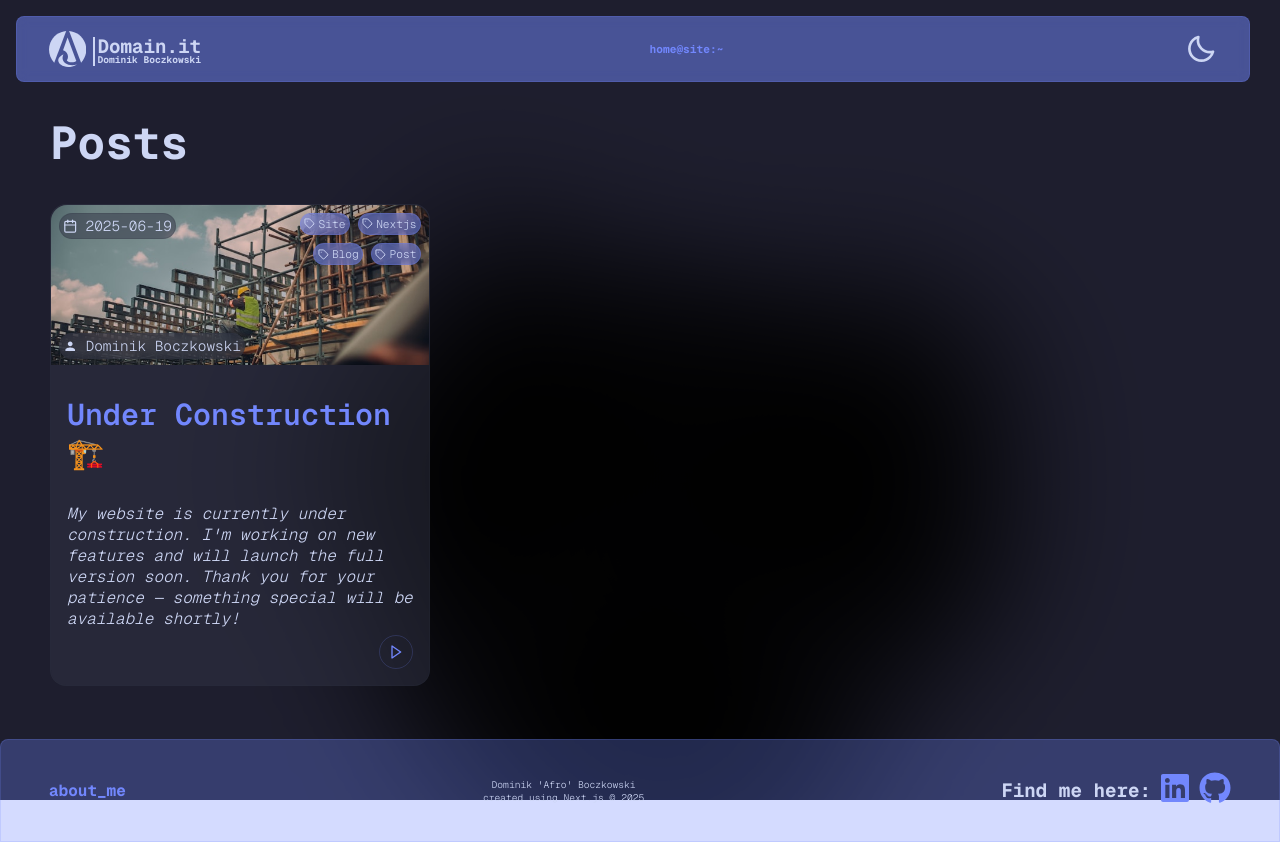
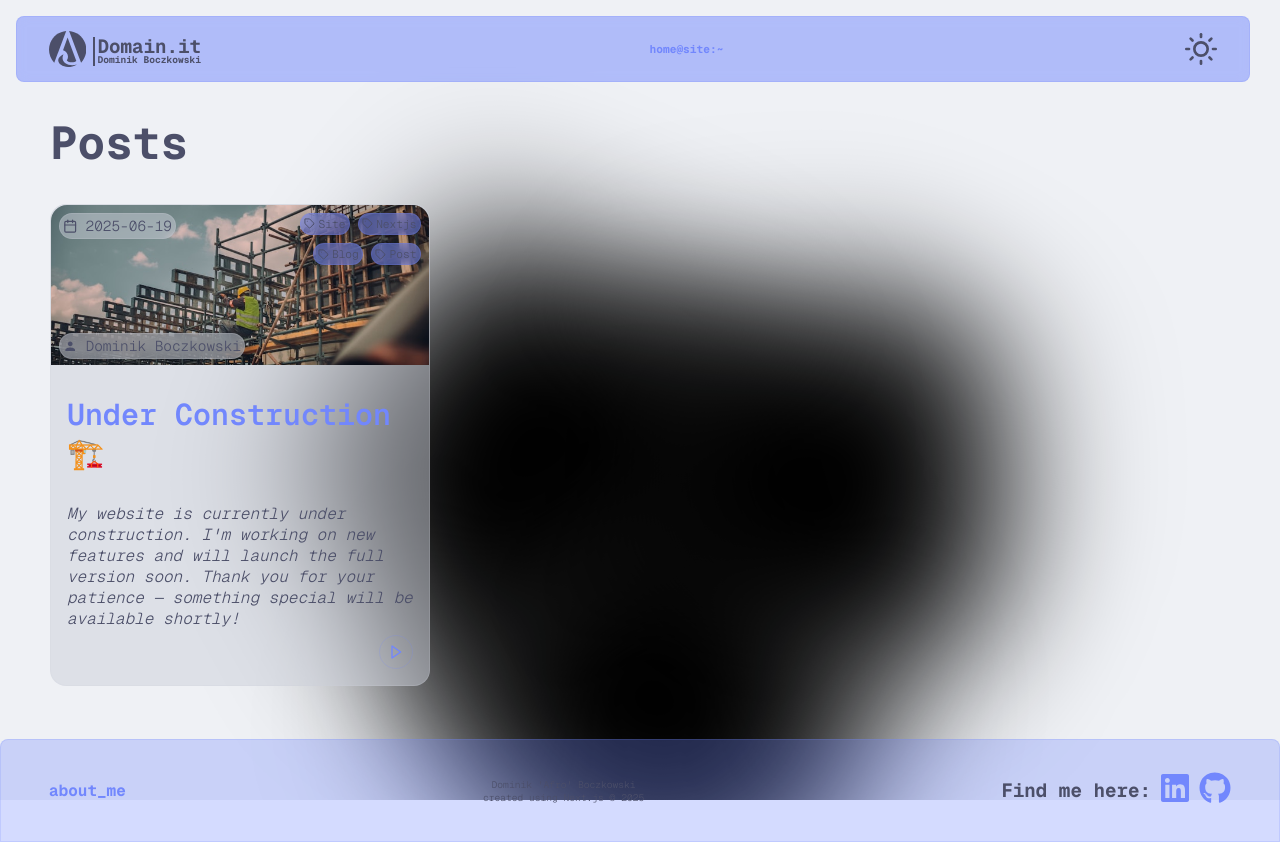
Before and after one commit to domain-it/domain-it.github.io, a Next.js app: page / in a window 1280 px wide. Built offline with nearby package versions, Linux system fonts and the light colour scheme.

Commit message:
WEB-05: fix problem with build

```diff
--- a/src/app/layout.tsx
+++ b/src/app/layout.tsx
@@ -1,7 +1,6 @@
 import type { Metadata } from 'next';
 import './globals.css';
 import { Header } from '@/components/header/header.component';
-import { Theme } from '@/providers/theme.provider';
 import React from 'react';
 import { Geist_Mono } from 'next/font/google';
 import { Footer } from '@/components/footer/footer.component';
@@ -24,15 +23,13 @@ export default function RootLayout({
 }>) {
   return (
     <html lang="en" className={`${geist.className}`} suppressHydrationWarning>
-      <body className={'dark'}>
-        <Theme>
+      <body>
           <div className="background">
             <Blob className="background-blob" />
           </div>
           <Header />
           <div className="container">{children}</div>
           <Footer />
-        </Theme>
       </body>
     </html>
   );
--- a/src/components/header/header.component.tsx
+++ b/src/components/header/header.component.tsx
@@ -18,7 +18,7 @@ export const Header = () => {
         <Breadcrumb homeElement={'home@site:~'} separator={'/'} />
       </div>
       <div className="settings">
-        <ThemeSwitcher />
+        <ThemeSwitcher/>
       </div>
     </div>
   );
--- a/src/components/theme-switcher/theme-switcher.component.tsx
+++ b/src/components/theme-switcher/theme-switcher.component.tsx
@@ -1,23 +1,36 @@
 'use client';
 
+import './theme-switcher.style.css';
 import { useEffect, useState } from 'react';
-import { useTheme } from 'next-themes';
-import { BiMoon, BiSun } from 'react-icons/bi';
-import './theme-switcher.style.css';
+import { FiMoon, FiSun } from 'react-icons/fi';
 
 export const ThemeSwitcher = () => {
-  const [mounted, setMounted] = useState(false);
-  const { setTheme, resolvedTheme } = useTheme();
+  // Inicjalizacja stanu na podstawie localStorage lub domyślnie 'light'
+  const [theme, setTheme] = useState(() => {
+    if (typeof window !== 'undefined') {
+      return localStorage.getItem('theme') || 'light';
+    }
+    return 'light';
+  });
 
-  useEffect(() => setMounted(true), []);
+  // Efekt synchronizujący klasę na <html> i localStorage po zmianie theme
+  useEffect(() => {
+    const root = document.querySelector('html');
+    if (!root) return;
 
-  if (!mounted) return null;
+    root.classList.remove('light', 'dark');
+    root.classList.add(theme);
 
-  if (resolvedTheme === 'dark') {
-    return <BiSun className={'sun'} onClick={() => setTheme('light')} />;
-  }
+    localStorage.setItem('theme', theme);
+  }, [theme]);
 
-  if (resolvedTheme === 'light') {
-    return <BiMoon className={'moon'} onClick={() => setTheme('dark')} />;
-  }
+  // Funkcja przełączająca motyw
+  const toggleTheme = () => {
+    setTheme(prev => (prev === 'light' ? 'dark' : 'light'));
+  };
+
+  console.log(theme)
+
+
+  return (theme === 'light' ? <FiSun className={'sun'} onClick={toggleTheme}/> : <FiMoon className={'moon'} onClick={toggleTheme}/>);
 };
```
